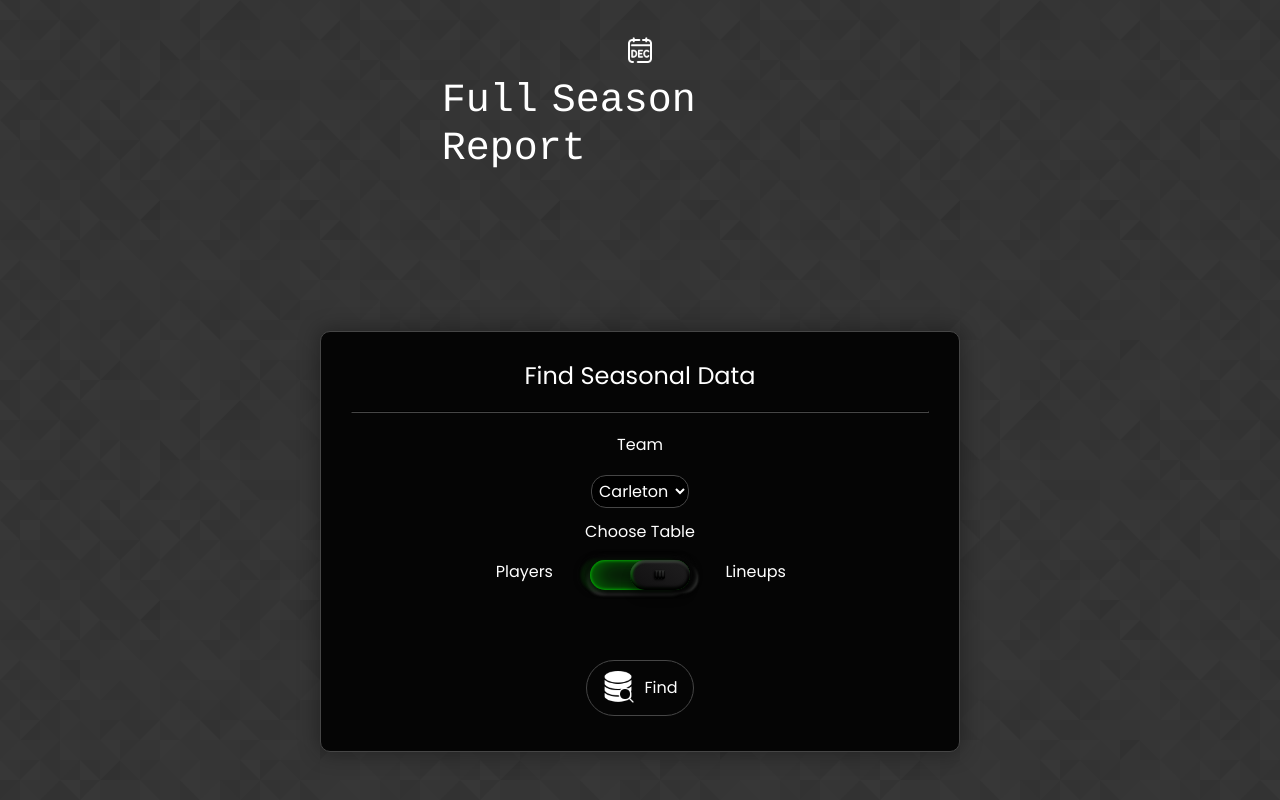
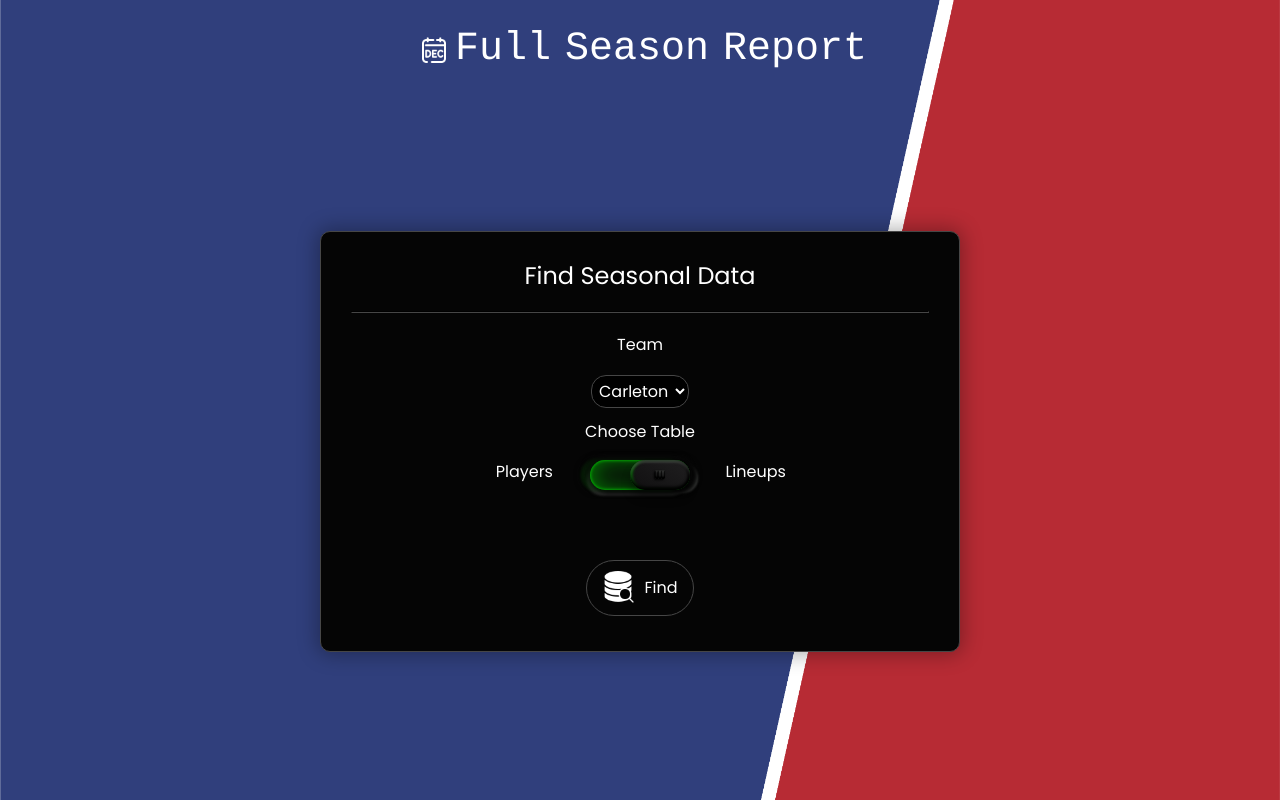
Before and after one commit to Amirlashkar/Canada_League_Scraper, a Django app: page /season in a window 1280 px wide. Run offline with Django 3.2, Linux system fonts and the light colour scheme; the visitor is signed in with stand-in values (Sample User, id 1); parts of the project's set-up code (start-up, migrations or seed data) failed here and were passed over.

Commit message:
base background change

```diff
--- a/static/css/base.css
+++ b/static/css/base.css
@@ -1,7 +1,8 @@
 body {
   color: white;
-  background-image: url("/static/images/back_pattern.png");
-  background-repeat: repeat;
+  background-image: url("/static/images/back.png");
+  background-repeat: no-repeat;
+  background-size: cover;
   /* You can adjust other properties like background-size, background-position, etc. */
 }
 
--- a/templates/analytics.html
+++ b/templates/analytics.html
@@ -14,7 +14,7 @@
   <link type="text/css" rel="stylesheet" href="{% static 'css/switch.css' %}"/>
 </head>
 <body>
-  <div class="title col-md-4 offset-md-4 row">
+  <div class="title col-md-6 offset-md-3 row">
     <img class="analyze-icon" src="{% static 'icons/analyze.png' %}" width="32" height="32">
     <h1>
       Analytics Finder
--- a/templates/lineup_eval.html
+++ b/templates/lineup_eval.html
@@ -8,7 +8,7 @@
 </head>
 
 <body>
-  <div class="title col-md-4 offset-md-4 row">
+  <div class="title col-md-6 offset-md-3 row">
     <img class="analyze-icon" src="{% static 'icons/lineup.png' %}" width="32" height="32">
     <h1>
       Lineup Evaluation
--- a/templates/season_reporter.html
+++ b/templates/season_reporter.html
@@ -15,7 +15,7 @@
 </head>
 
 <body>
-  <div class="title col-md-4 offset-md-4 row">
+  <div class="title col-md-6 offset-md-3 row">
     <img class="analyze-icon" src="{% static 'icons/season.png' %}" width="32" height="32">
     <h1>
       Full Season Report
```
Also changed, not shown: scraper/tables_function.py (+23 -1 lines), static/images/back.png.
